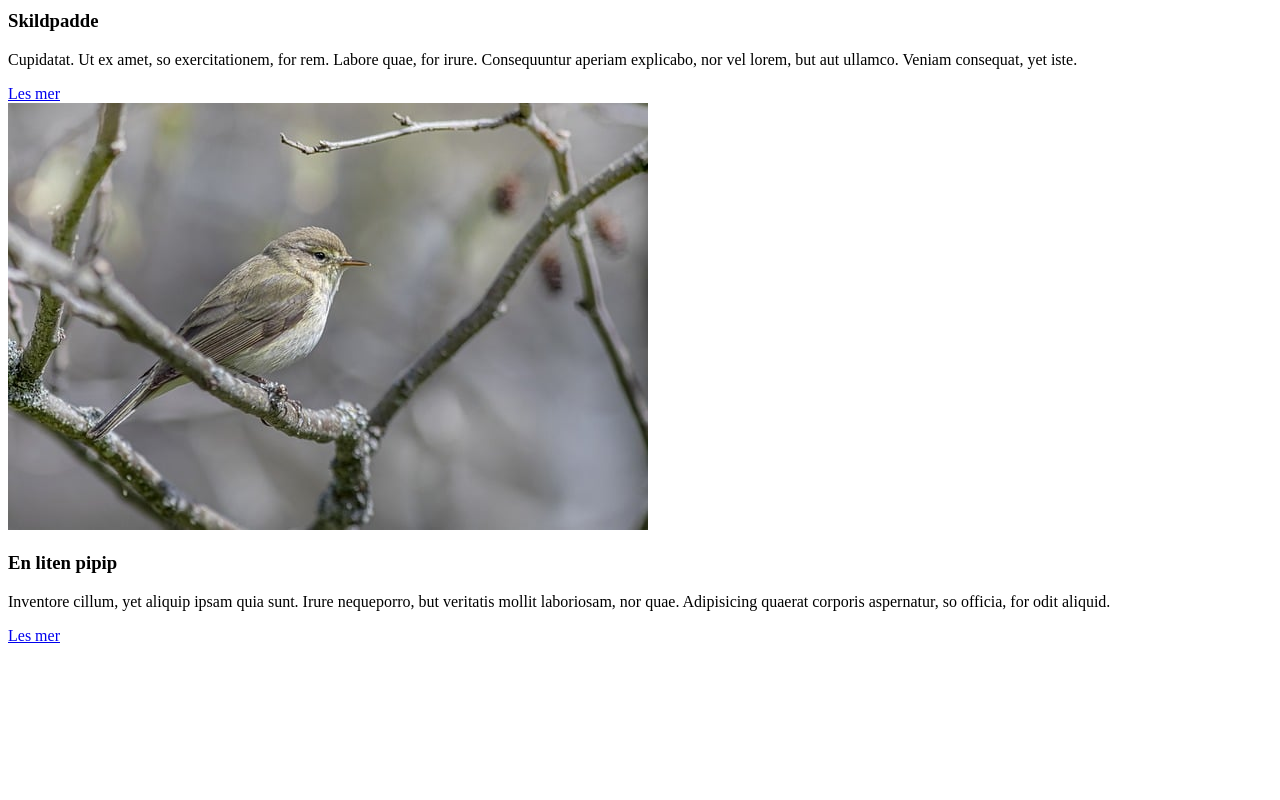
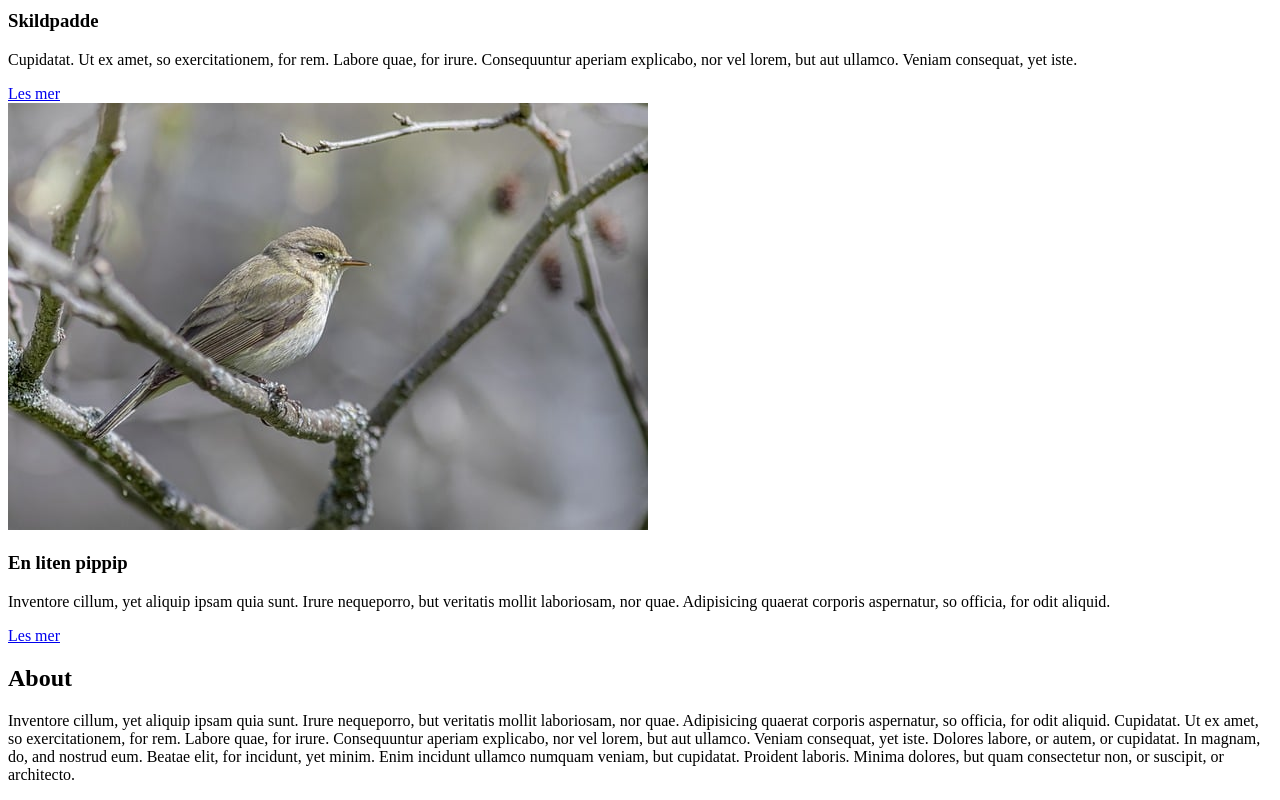
Before and after one commit to Mosh-85/html-og-css, a plain HTML site: page HTML-OG-CSS/index.html in a window 1280 px wide. Shown: the part 1243-2043 px from the top of the page. Before the commit the page ends 1896 px from the top, so only its background shows below. Drawn offline with Linux system fonts and the light colour scheme.

Commit message:
Update index.html

```diff
--- a/HTML-OG-CSS/index.html
+++ b/HTML-OG-CSS/index.html
@@ -39,12 +39,24 @@
             </article>
             <article>
                 <img src="img/willow-warbler-8071472_640.jpg" alt="En liten pippip">
-                <h3>En liten pipip</h3>
+                <h3>En liten pippip</h3>
                 <p>Inventore cillum, yet aliquip ipsam quia sunt.
                     Irure nequeporro, but veritatis mollit laboriosam, nor quae. Adipisicing quaerat corporis aspernatur, so officia, for odit aliquid.</p>
                 <a href="#" class="read-more-btn">Les mer</a>
             </article>
         </section>
     </main>
+    <section>
+        <div id="pynt">
+
+        </div>
+        <h2>About</h2>
+        <p>Inventore cillum, yet aliquip ipsam quia sunt. Irure nequeporro,
+             but veritatis mollit laboriosam, nor quae. Adipisicing quaerat corporis aspernatur, so
+              officia, for odit aliquid. Cupidatat. Ut ex amet, so exercitationem, for rem. Labore quae, for irure.
+              Consequuntur aperiam explicabo, nor vel lorem, but aut ullamco. Veniam consequat, yet iste. Dolores labore, or autem,
+              or cupidatat. In magnam, do, and nostrud eum. Beatae elit, for incidunt, yet minim. Enim incidunt ullamco numquam veniam, but cupidatat.
+             Proident laboris. Minima dolores, but quam consectetur non, or suscipit, or architecto.</p>
+    </section>
 </body>
 </html>
```
